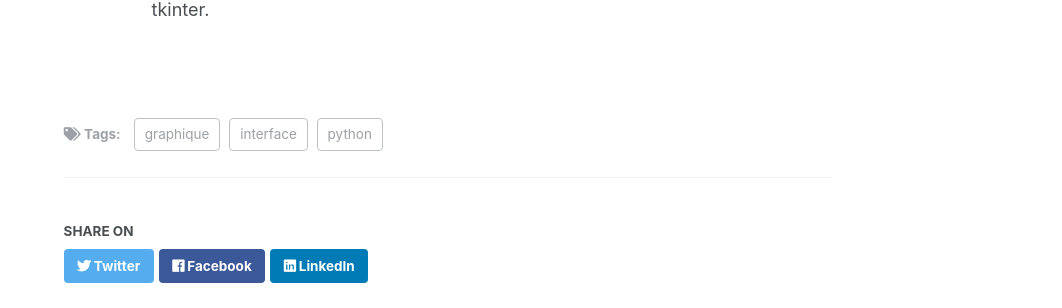
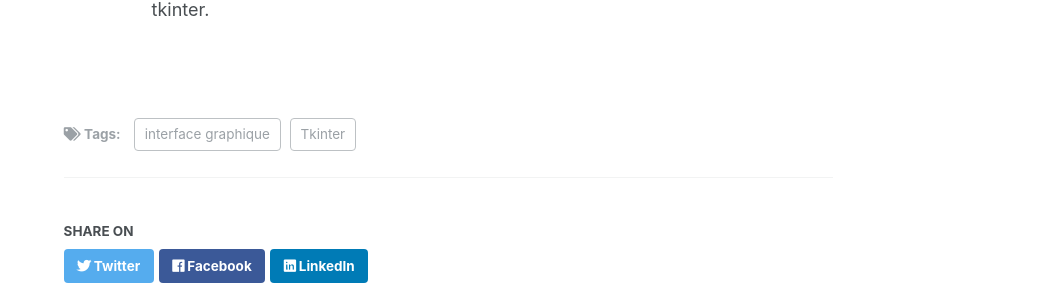
Before and after one commit to armelsoubeiga/armelsoubeiga.github.io, a Jekyll site: the page built from _posts/2020-08-25-interface-graphique-en-python-à-l-aide-de-tkinter.md, in a window 1280 px wide and 900 px high, scrolled down 9480 px. Shown: the part 134-442 px from the top of the window, without its empty margins (218-1280 px from the left). Built offline with Jekyll 4.4.1, drawn with Linux system fonts in a browser that asks for light colours.

Commit message:
Update 2020-08-25-interface-graphique-en-python-à-l-aide-de-tkinter.md

```diff
--- a/_posts/2020-08-25-interface-graphique-en-python-à-l-aide-de-tkinter.md
+++ b/_posts/2020-08-25-interface-graphique-en-python-à-l-aide-de-tkinter.md
@@ -3,9 +3,8 @@ title: "Interface graphique en Python à l'aide de Tkinter"
 date: 2020-08-25
 permalink: /posts/2020/08/interface-graphique-en-python-a-l-aide-de-tkinter
 tags:
-  - interface
-  - graphique
-  - python
+  - interface graphique
+  - Tkinter
 author_profile: false
 toc: true
 excerpt: "Vous cherchez à créer une interface utilisateur graphique (GUI) en Python à l'aide de Tkinter. Si tel est le cas, dans cet article, je vais vous montrer comment créer une interface graphique avec Tkinter."
```
